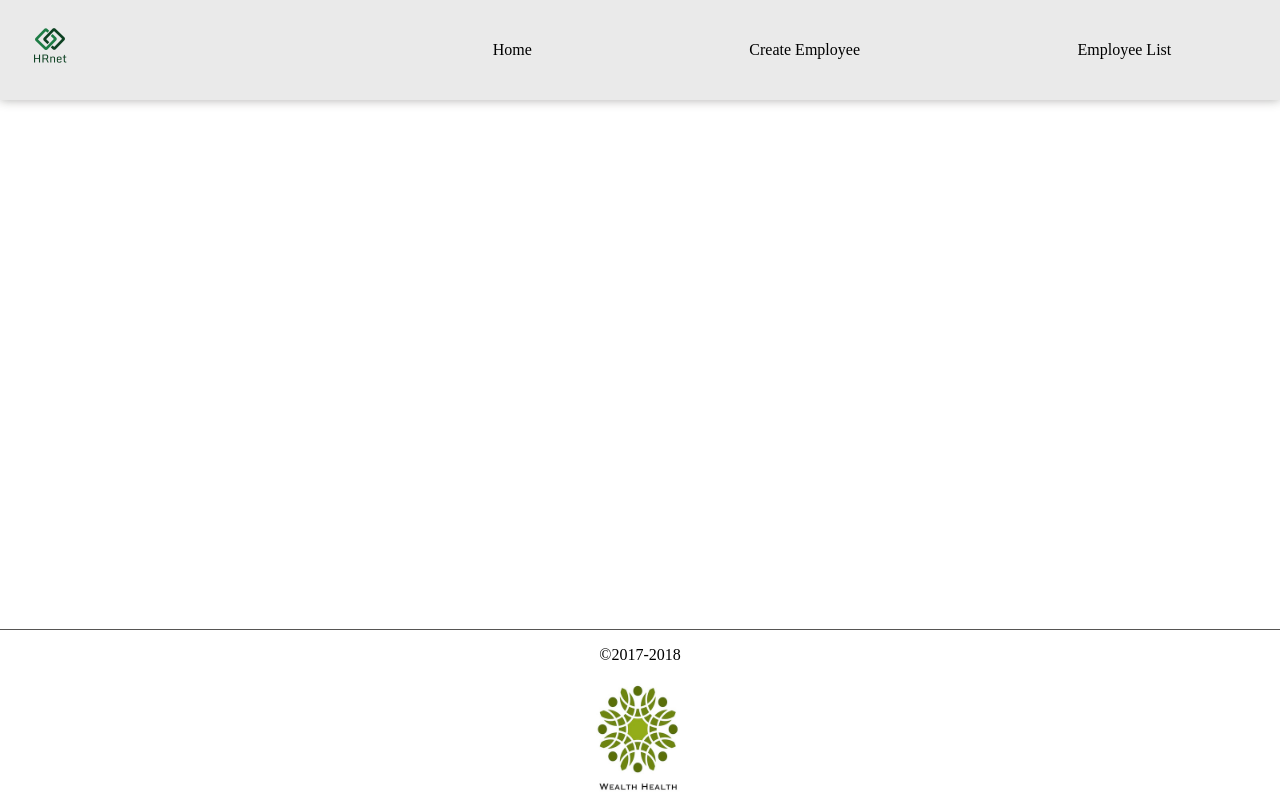
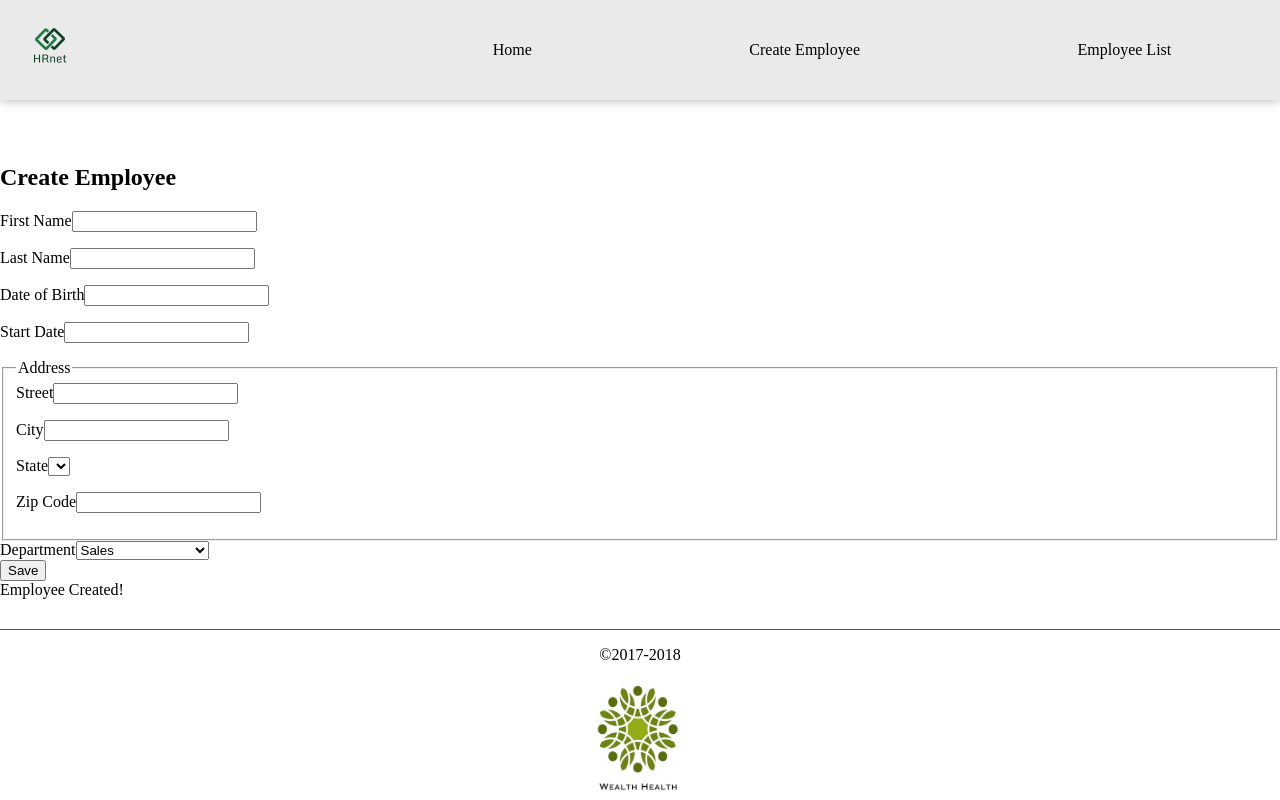
Before and after one commit to fanjatiana/fanjatianaPavageau_14_31032022, a React (Create React App) app: page /create-employee in a window 1280 px wide. Built offline with nearby package versions, Linux system fonts and the light colour scheme.

Commit message:
feat: add Form + CreateEmployee components and createEployee path in router

```diff
--- /dev/null
+++ b/src/components/Form.jsx
@@ -0,0 +1,71 @@
+import React from "react";
+
+const Form = () => {
+  return (
+    <div className="form-create-employee">
+      <form action="#" id="create-employee">
+        <div className="input-wrapper">
+          <label htmlFor="first-name">First Name</label>
+          <input type="text" id="first-name" />
+          <p></p>
+        </div>
+        <div className="input-wrapper">
+          <label htmlFor="last-name">Last Name</label>
+          <input type="text" id="last-name" />
+          <p></p>
+        </div>
+        <div className="input-wrapper">
+          <label htmlFor="date-of-birth">Date of Birth</label>
+          <input type="text" id="date-of-birth" />
+          <p></p>
+        </div>
+        <div className="input-wrapper">
+          <label htmlFor="start-date">Start Date</label>
+          <input type="text" id="start-date" />
+          <p></p>
+        </div>
+        <div>
+          <fieldset class="address">
+            <legend>Address</legend>
+            <div className="input-wrapper">
+              <label for="street">Street</label>
+              <input id="street" type="text" />
+              <p></p>
+            </div>
+            <div className="input-wrapper">
+              <label for="city">City</label>
+              <input id="city" type="text" />
+              <p></p>
+            </div>
+            <div className="input-wrapper">
+              <label for="state">State</label>
+              <select name="state" id="state"></select>
+              <p></p>
+            </div>
+            <div className="input-wrapper">
+              <label for="zip-code">Zip Code</label>
+              <input id="zip-code" type="number" />
+              <p></p>
+            </div>
+          </fieldset>
+        </div>
+        <div>
+          <label for="department">Department</label>
+          <select name="department" id="department">
+            <option>Sales</option>
+            <option>Marketing</option>
+            <option>Engineering</option>
+            <option>Human Resources</option>
+            <option>Legal</option>
+          </select>
+        </div>
+      </form>
+      <button onclick="saveEmployee()">Save</button>
+      <div id="confirmation" class="modal">
+        Employee Created!
+      </div>
+    </div>
+  );
+};
+
+export default Form;
--- /dev/null
+++ b/src/pages/CreateEmployee.jsx
@@ -0,0 +1,13 @@
+import React from 'react';
+import Form from '../components/Form';
+
+const CreateEmployee = () => {
+    return (
+        <main>
+            <h2>Create Employee</h2>
+            <Form />
+        </main>
+    );
+};
+
+export default CreateEmployee;
--- a/src/router/Router.jsx
+++ b/src/router/Router.jsx
@@ -1,5 +1,6 @@
 import React from 'react';
 import { Route, Routes } from 'react-router-dom';
+import CreateEmployee from '../pages/CreateEmployee';
 import Home from '../pages/Home';
 import NotFound from '../pages/NotFound';
 
@@ -8,7 +9,7 @@
         <>
         <Routes>
             <Route path="/" element={<Home />} />
-            <Route path="/create-employee" element />
+            <Route path="/create-employee" element={<CreateEmployee />} />
             <Route path="/employee-list" element />
             <Route path="*" element={<NotFound />} />
         </Routes>
```
